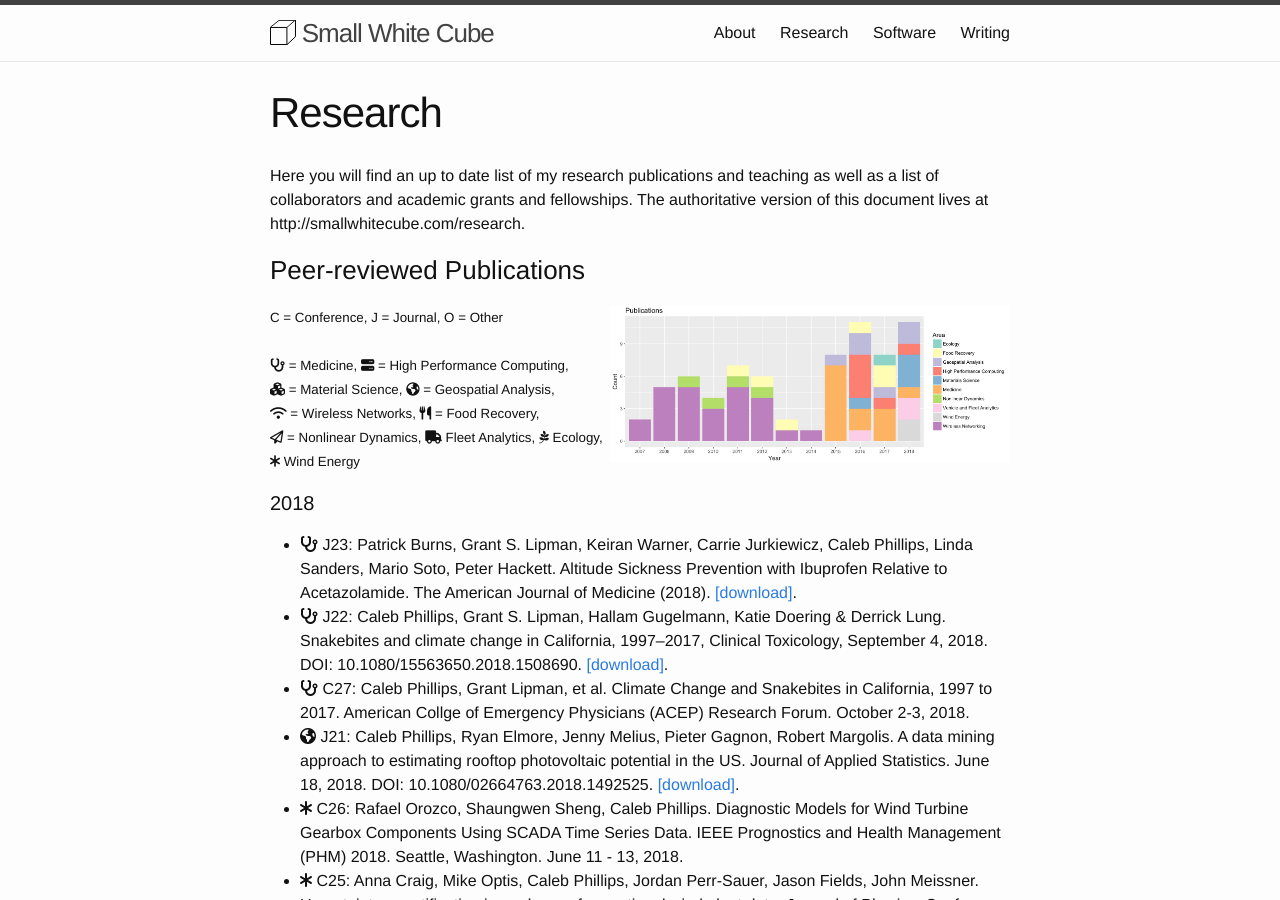
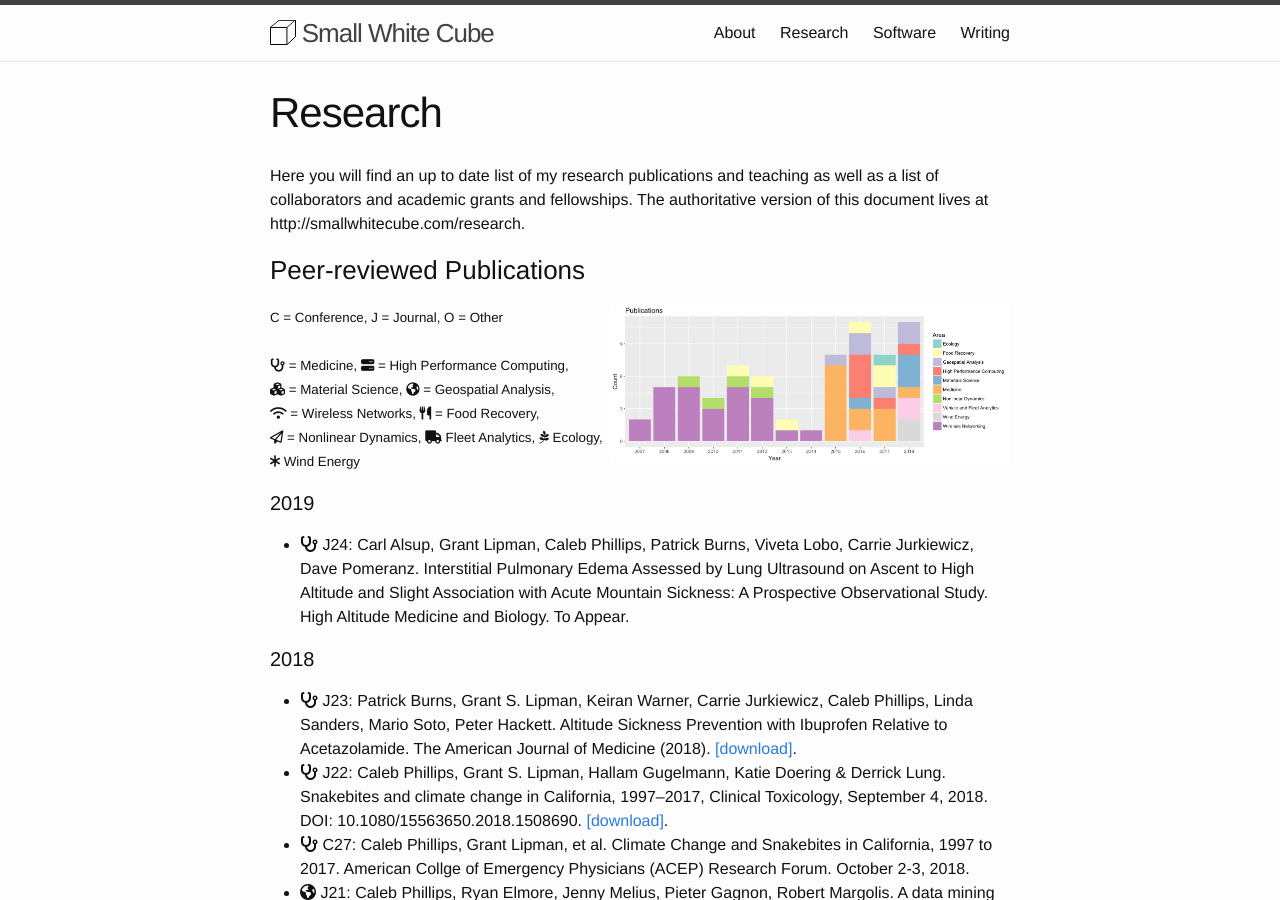
Before and after one commit to somerandomsequence/smallwhitecube, a Jekyll site: the page built from research.md, in a window 1280 px wide and 900 px high. Built offline with Jekyll 4.4.1, drawn with Linux system fonts in a browser that asks for light colours; nearby versions of some CDN libraries.

Commit message:
2019 paper

```diff
--- a/_includes/papers.html
+++ b/_includes/papers.html
@@ -15,6 +15,11 @@ C = Conference, J = Journal, O = Other<br/><br/>
 <i class="fa fa-pagelines" aria-hidden="true"></i> Ecology,
 <i class="fa fa-asterisk" aria-hidden="true"></i> Wind Energy
 </small>
+
+  <h4>2019</h4>
+  <ul>
+   <li><i class="fa fa-stethoscope" aria-hidden="true"></i> J24: Carl Alsup, Grant Lipman, Caleb Phillips, Patrick Burns, Viveta Lobo, Carrie Jurkiewicz, Dave Pomeranz. Interstitial Pulmonary Edema Assessed by Lung Ultrasound on Ascent to High Altitude and Slight Association with Acute Mountain Sickness: A Prospective Observational Study. High Altitude Medicine and Biology. To Appear.</li>
+  </ul>
 
   <h4>2018</h4>
   <ul>
```
